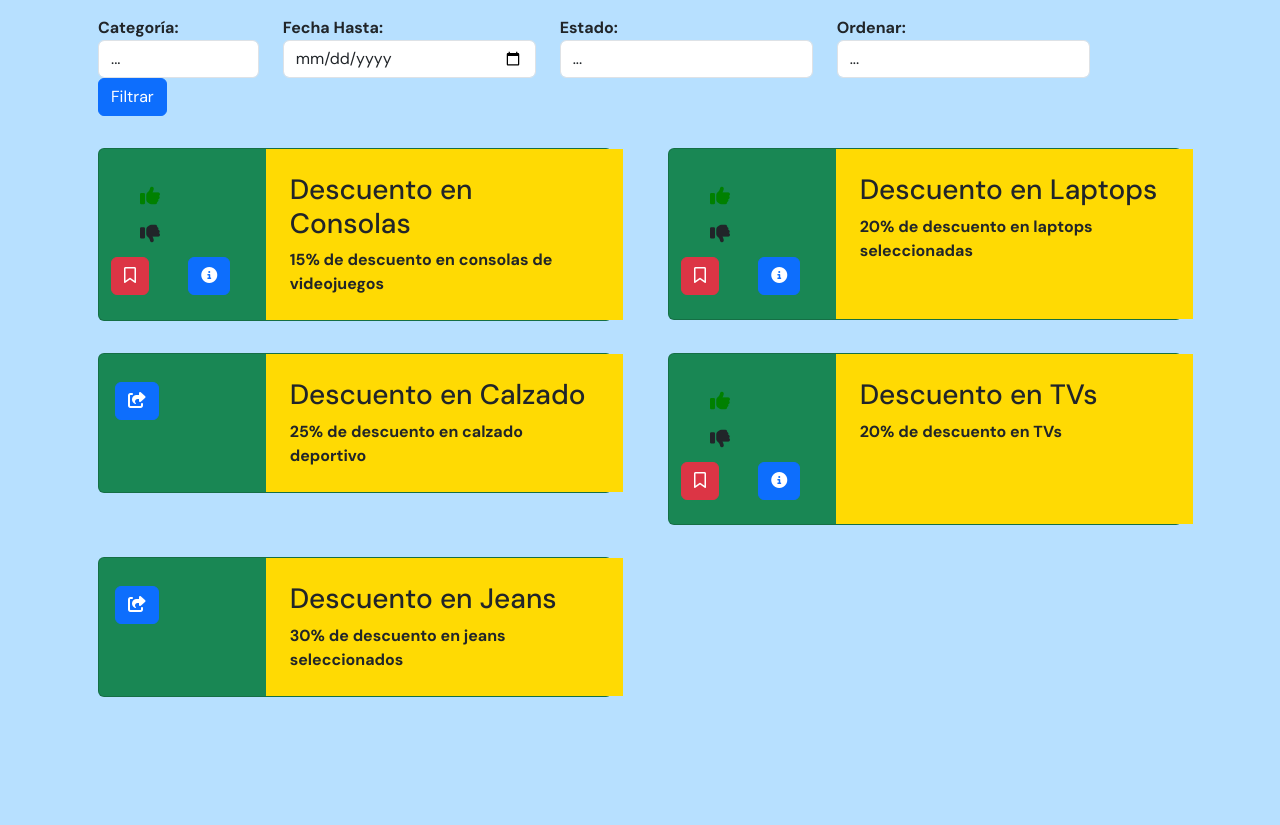
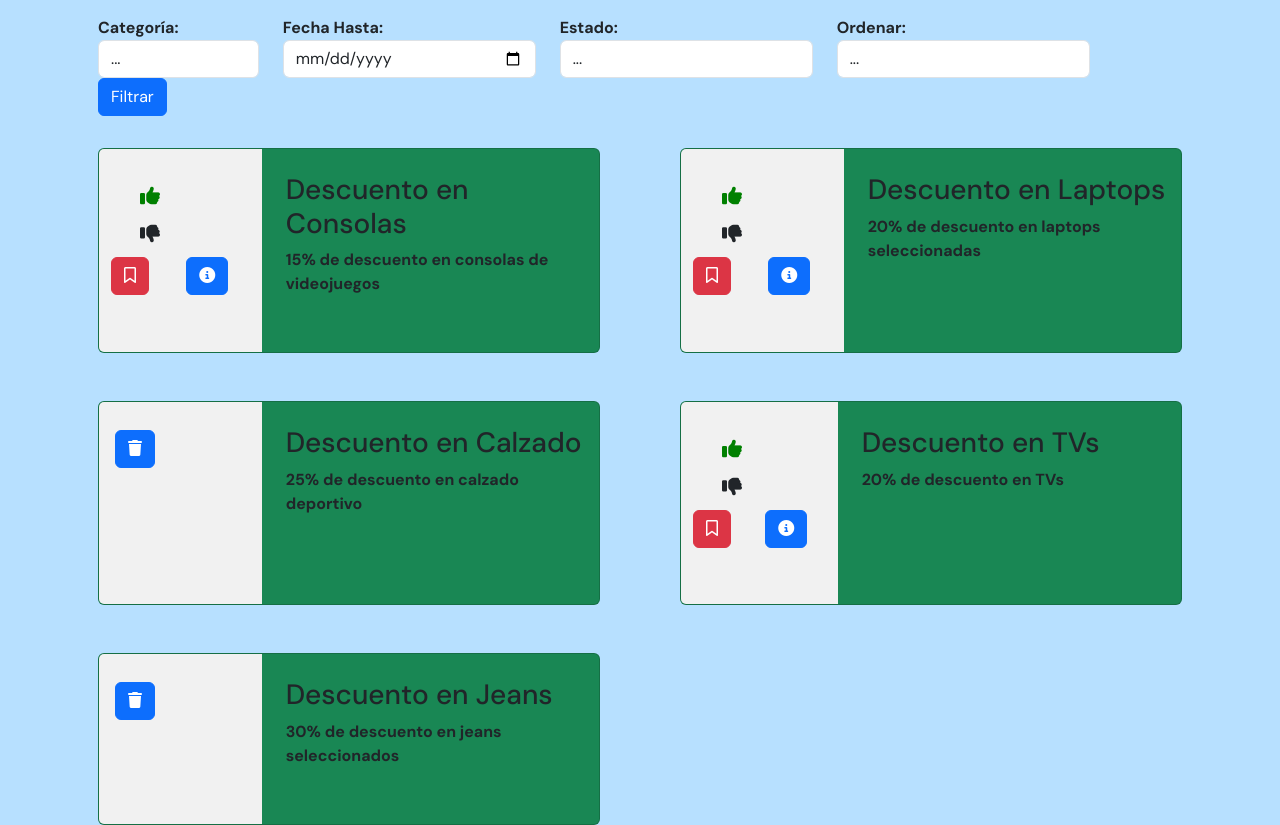
Before and after one commit to federicoFrancesconi/UCSE-2024-IW-TP, a Django app: page / in a window 1280 px wide. Shown: the part 80-905 px from the top of the page. Before the commit the page ends 777 px from the top, so only its background shows below. Run offline with Django 5.2, Linux system fonts and the light colour scheme; a user stored in the database is signed in; data comes from the database, SQL or seed files in the repository; data that the repository does not hold is empty; some libraries are stand-ins or nearby versions.

Commit message:
ultimos detalles 1

```diff
--- a/DescuentAr/sitio/static/sitio/css/home.css
+++ b/DescuentAr/sitio/static/sitio/css/home.css
@@ -36,7 +36,7 @@ color: red;
 }
 
 .fondoC{
-    background-color: #FFDA03;
+    background-color: #f1f1f1;
 }
 
 .info-image{
@@ -50,3 +50,18 @@ color: red;
 .FondoC2{
     background-color: #AAA;
 }
+
+.card{
+    overflow: hidden;
+}
+
+.card-body {
+    display: flex;
+    flex-direction: row;
+    height: 100%;
+}
+
+.eliminarC{
+    display: flex;
+    width: 400px;
+}
--- a/DescuentAr/templates/home.html
+++ b/DescuentAr/templates/home.html
@@ -70,17 +70,17 @@
         </div>
     </form>
     <meta name="csrf-token" content="{{ csrf_token }}">
-        <div class="row md-6">
+        <div class="row md-6 d-flex align-items-stretch g-5">
             {% for descuento in lista_descuentos %}
                 <div class="col-md-6">
                     <!--Usamos este atributo para saber el id de cada descuento en JavaScript-->
-                    <div data-descuento-id="{{ descuento.id }}" class="card m-3 cardsS">
+                    <div data-descuento-id="{{ descuento.id }}" class="card m-3 cardsS h-100">
                         <div class="d-none estado_descuento">
                             <p>{{descuento.state}}</p>
                         </div>
                         <div class="card-body p-0">
                             <div class="row">
-                                <div class="col-md-4 p-4">
+                                <div class="col-md-4 p-4 fondoC">
                                     {% if descuento.usuario_creador.id != user.id %}
                                     <div class="row m-1">
                                         <div class="col">
@@ -105,12 +105,12 @@
                                         </div>
                                     </div>
                                     {% else %}
-                                    <div class="m-1">
-                                        <button id="eliminar-{{ descuento.id }}" type="button" class="btn btn-primary"><i id="guardarD" class="fa-solid fa-share-from-square"></i></button>
+                                    <div class="col m-1 eliminarC">
+                                        <button id="eliminar-{{ descuento.id }}" type="button" class="btn btn-primary"><i id="guardarD" class="fa-duotone fa-solid fa-trash"></i></button>
                                     </div>
                                     {% endif %}
                                 </div>
-                                <div class="col-md-8 p-4 estadoC fondoC">
+                                <div class="col-md-8 p-4 estadoC">
                                     <h3>{{ descuento.nombre }}</h3>
                                     <p class="card-text">{{ descuento.descripcion }}</p>
                                 </div>
```
